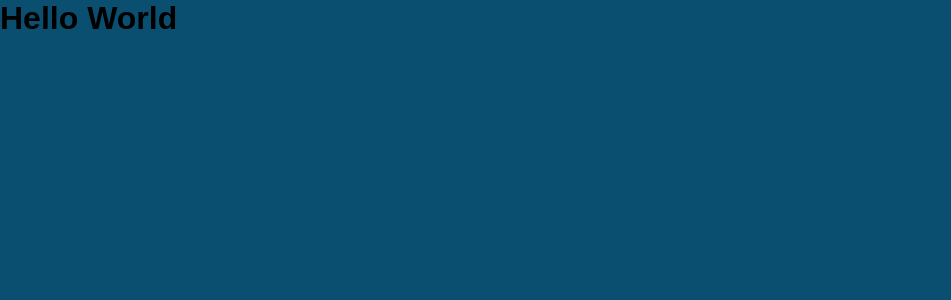
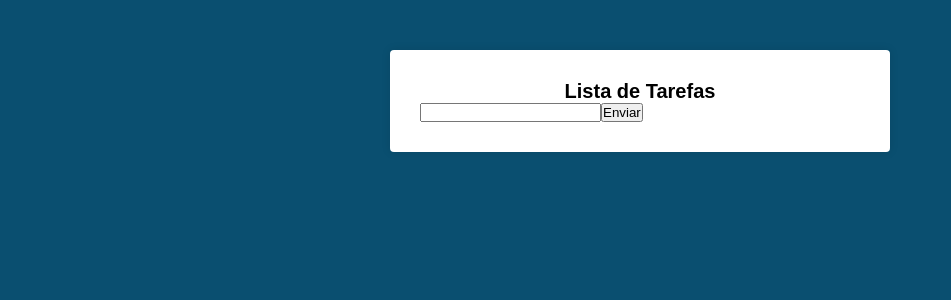
Before and after one commit to gafanhotoalexandre/aprendendo-js, a React (Vite) app in the folder react/lista-tarefas/: page / in a window 1280 px wide. Shown: the top 300 px of the page, without its empty margins (0-951 px from the left). Built offline with nearby package versions, Linux system fonts and the light colour scheme.

Commit message:
iniciando componentes

```diff
--- a/react/lista-tarefas/src/App.jsx
+++ b/react/lista-tarefas/src/App.jsx
@@ -1,9 +1,10 @@
 import './App.css';
+import { Main } from './components/Main';
 
 export function App() {
   return (
     <div className="App">
-      <h1>Hello World</h1>
+      <Main />
     </div>
   );
 }
--- /dev/null
+++ b/react/lista-tarefas/src/components/Main.css
@@ -0,0 +1,13 @@
+.main {
+  background-color: #fff;
+  padding: 30px;
+  margin: 50px auto;
+  max-width: 500px;
+  border-radius: 4px;
+  box-shadow: 0 0 10px rgba(0, 0, 0, .1);
+}
+
+.main h1 {
+  font-size: 1.25rem;
+  text-align: center;
+}
--- /dev/null
+++ b/react/lista-tarefas/src/components/Main.jsx
@@ -0,0 +1,15 @@
+import './Main.css';
+
+export function Main() {
+  return (
+    <div className="main">
+      <h1>Lista de Tarefas</h1>
+
+      <form action="#">
+        <input type="text" />
+
+        <button type="button">Enviar</button>
+      </form>
+    </div>
+  );
+}
```
